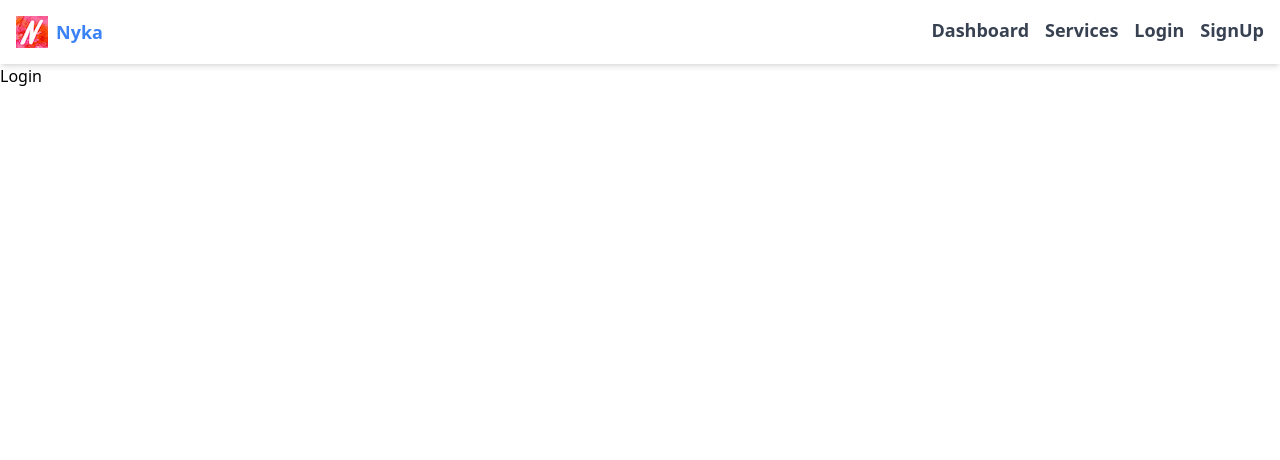
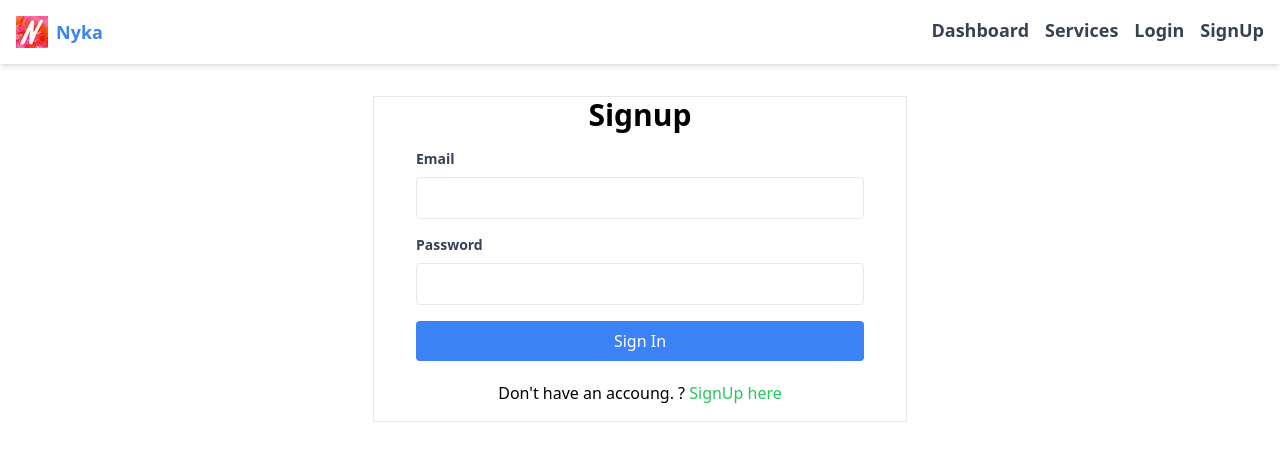
Before and after one commit to raobaba/Nyka-Dashboard, a React (Create React App) app in the folder client/: page /login in a window 1280 px wide. Shown: the top 460 px of the page. Built offline with nearby package versions, Linux system fonts and the light colour scheme.

Commit message:
Login component completed

```diff
--- a/client/src/components/Login.jsx
+++ b/client/src/components/Login.jsx
@@ -1,13 +1,75 @@
-import React from 'react'
-import Navbar from './Navbar'
+// Signup.js
+
+import React, { useState } from 'react';
+import Navbar from './Navbar';
+import { Link } from 'react-router-dom';
 
 function Login() {
+  const [formData, setFormData] = useState({
+    name: '',
+    email: '',
+    password: '',
+    profilePic: '',
+  });
+
+  const handleChange = (e) => {
+
+  };
+
+  const handleSubmit = (e) => {
+    e.preventDefault();
+    // Add your signup logic here, for example, send the data to a server
+    console.log('Form submitted:', formData);
+  };
+
   return (
     <div>
-      <Navbar/>
-      <h1>Login</h1>
+      <Navbar />
+      <div className="container w-5/12 mx-auto border mt-8">
+        <h1 className="text-3xl text-center font-bold mb-4">Signup</h1>
+        <form onSubmit={handleSubmit} className="max-w-md mx-auto">
+
+          <div className="mb-4">
+            <label htmlFor="email" className="block text-gray-700 text-sm font-bold mb-2">
+              Email
+            </label>
+            <input
+              type="email"
+              id="email"
+              name="email"
+              value={formData.email}
+              onChange={handleChange}
+              className="w-full p-2 border rounded"
+              required
+            />
+          </div>
+          <div className="mb-4">
+            <label htmlFor="password" className="block text-gray-700 text-sm font-bold mb-2">
+              Password
+            </label>
+            <input
+              type="password"
+              id="password"
+              name="password"
+              value={formData.password}
+              onChange={handleChange}
+              className="w-full p-2 border rounded"
+              required
+            />
+          </div>
+
+          <button
+            type="submit"
+            className="bg-blue-500 text-white w-full mb-5 p-2 rounded hover:bg-blue-700"
+          >
+            Sign In
+          </button>
+
+        </form>
+        <p className='text-center mb-4'>Don't have an accoung. ? <Link className='text-green-500 text-center mb-5' to={'/signup'}>SignUp here</Link></p>
+      </div>
     </div>
-  )
+  );
 }
 
-export default Login
+export default Login;
--- a/client/src/components/Signup.jsx
+++ b/client/src/components/Signup.jsx
@@ -103,7 +103,7 @@
           </button>
 
         </form>
-        <p className='text-center mb-4'>Already have an account. ? <Link className='text-green-500 text-center mb-5' to={'/login'}>Login here..</Link></p>
+        <p className='text-center mb-4'>Already have an account. ? <Link className='text-green-500 text-center mb-5' to={'/login'}>Login here</Link></p>
       </div>
     </div>
   );
```
